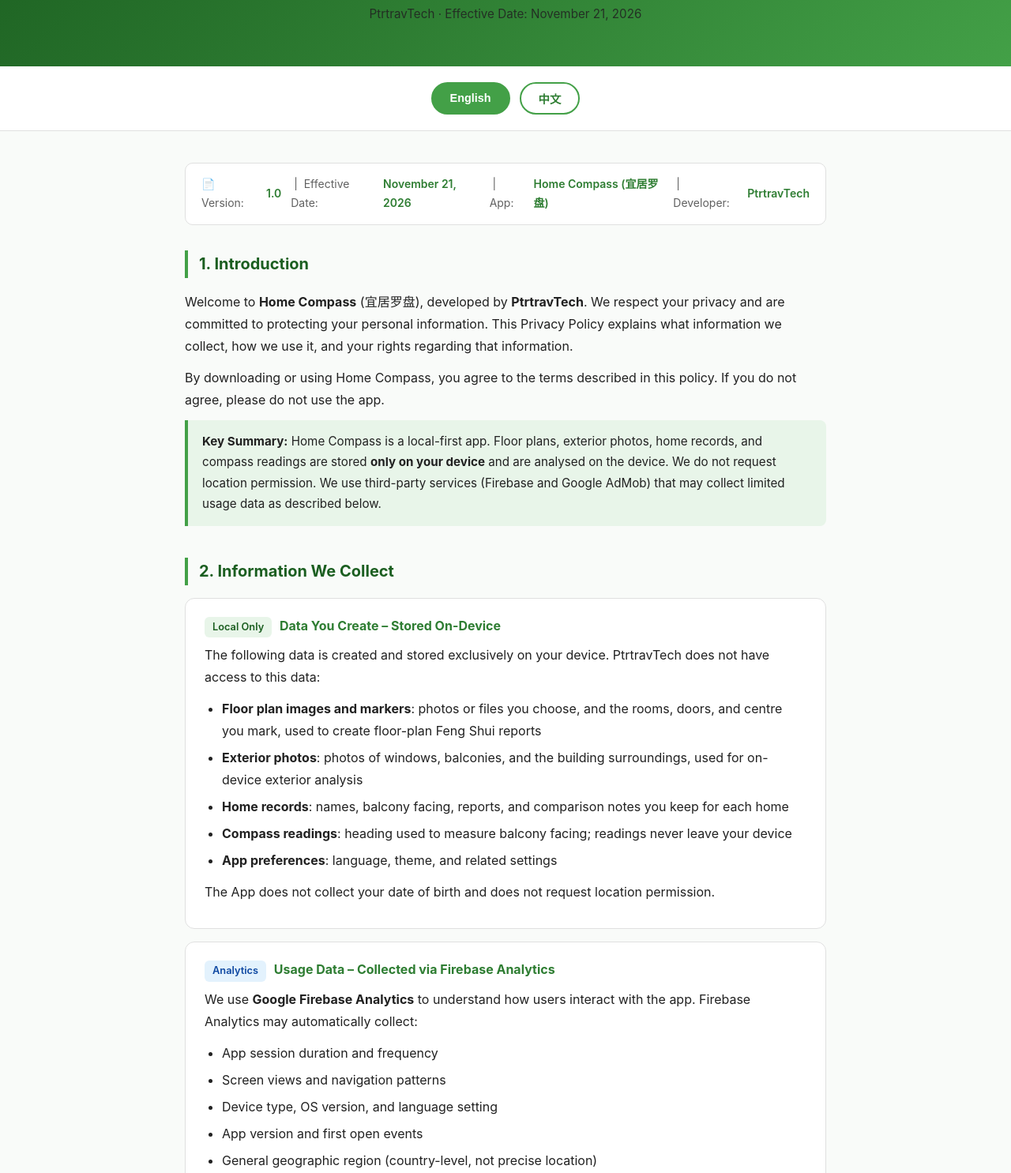
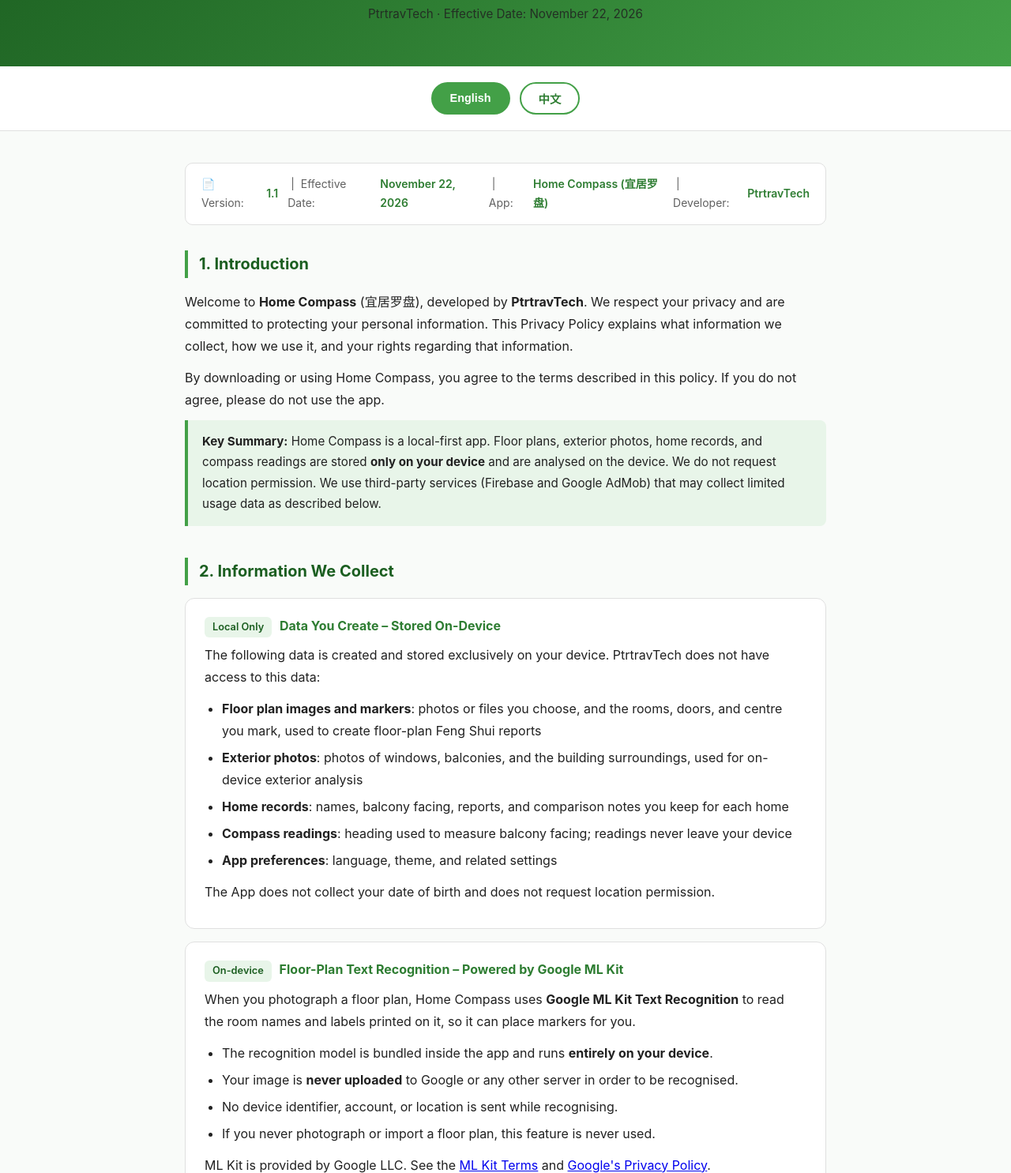
Before and after one commit to mikelhm/ptrtravtech.github.io, a plain HTML site: page home-compass/index.html in a window 1280 px wide. Shown: the part 195-1680 px from the top of the page at 79% size. Drawn offline with Linux system fonts and the light colour scheme.

Commit message:
Disclose Google ML Kit text recognition in the Home Compass policy
ML Kit runs the bundled on-device model: no image leaves the device and
no device identifier is sent. Added to both language versions as its own
card plus rows in the third-party table (ML Kit, ARCore). Bumped to 1.1.

Co-authored-by: Cursor <cursoragent@cursor.com>

```diff
--- a/home-compass/index.html
+++ b/home-compass/index.html
@@ -175,7 +175,7 @@
 <header>
   <div class="app-icon">🧭</div>
   <h1>Home Compass – Privacy Policy</h1>
-  <p>PtrtravTech · Effective Date: November 21, 2026</p>
+  <p>PtrtravTech · Effective Date: November 22, 2026</p>
 </header>
 
 <div class="lang-switch">
@@ -190,7 +190,7 @@
   <div class="container">
 
     <div class="version-bar">
-      📄 Version: <span>1.0</span> &nbsp;|&nbsp; Effective Date: <span>November 21, 2026</span> &nbsp;|&nbsp; App: <span>Home Compass (宜居罗盘)</span> &nbsp;|&nbsp; Developer: <span>PtrtravTech</span>
+      📄 Version: <span>1.1</span> &nbsp;|&nbsp; Effective Date: <span>November 22, 2026</span> &nbsp;|&nbsp; App: <span>Home Compass (宜居罗盘)</span> &nbsp;|&nbsp; Developer: <span>PtrtravTech</span>
     </div>
 
     <section>
@@ -216,6 +216,18 @@
           <li><strong>App preferences</strong>: language, theme, and related settings</li>
         </ul>
         <p>The App does not collect your date of birth and does not request location permission.</p>
+      </div>
+
+      <div class="card">
+        <h3><span class="tag">On-device</span> Floor-Plan Text Recognition – Powered by Google ML Kit</h3>
+        <p>When you photograph a floor plan, Home Compass uses <strong>Google ML Kit Text Recognition</strong> to read the room names and labels printed on it, so it can place markers for you.</p>
+        <ul>
+          <li>The recognition model is bundled inside the app and runs <strong>entirely on your device</strong>.</li>
+          <li>Your image is <strong>never uploaded</strong> to Google or any other server in order to be recognised.</li>
+          <li>No device identifier, account, or location is sent while recognising.</li>
+          <li>If you never photograph or import a floor plan, this feature is never used.</li>
+        </ul>
+        <p>ML Kit is provided by Google LLC. See the <a href="https://developers.google.com/ml-kit/terms" target="_blank">ML Kit Terms</a> and <a href="https://policies.google.com/privacy" target="_blank">Google's Privacy Policy</a>.</p>
       </div>
 
       <div class="card">
@@ -287,6 +299,8 @@
         <tr><td>Firebase Analytics</td><td>Google LLC</td><td><a href="https://firebase.google.com/support/privacy" target="_blank">firebase.google.com/support/privacy</a></td></tr>
         <tr><td>Firebase Crashlytics</td><td>Google LLC</td><td><a href="https://firebase.google.com/support/privacy" target="_blank">firebase.google.com/support/privacy</a></td></tr>
         <tr><td>Google AdMob</td><td>Google LLC</td><td><a href="https://policies.google.com/privacy" target="_blank">policies.google.com/privacy</a></td></tr>
+        <tr><td>ML Kit Text Recognition (on-device)</td><td>Google LLC</td><td><a href="https://developers.google.com/ml-kit/terms" target="_blank">developers.google.com/ml-kit/terms</a></td></tr>
+        <tr><td>ARCore</td><td>Google LLC</td><td><a href="https://policies.google.com/privacy" target="_blank">policies.google.com/privacy</a></td></tr>
         <tr><td>Google Fonts</td><td>Google LLC</td><td><a href="https://policies.google.com/privacy" target="_blank">policies.google.com/privacy</a></td></tr>
         <tr><td>System sharing</td><td>Your device</td><td>Handled by the operating system when you choose to share a report</td></tr>
       </table>
@@ -366,7 +380,7 @@
   <div class="container">
 
     <div class="version-bar">
-      📄 版本：<span>1.0</span> &nbsp;|&nbsp; 生效日期：<span>2026年11月21日</span> &nbsp;|&nbsp; 应用：<span>宜居罗盘（Home Compass）</span> &nbsp;|&nbsp; 开发者：<span>PtrtravTech</span>
+      📄 版本：<span>1.1</span> &nbsp;|&nbsp; 生效日期：<span>2026年11月22日</span> &nbsp;|&nbsp; 应用：<span>宜居罗盘（Home Compass）</span> &nbsp;|&nbsp; 开发者：<span>PtrtravTech</span>
     </div>
 
     <section>
@@ -392,6 +406,18 @@
           <li><strong>应用偏好设置</strong>：语言、主题及相关设置</li>
         </ul>
         <p>本应用不收集出生日期，也不申请位置权限。</p>
+      </div>
+
+      <div class="card">
+        <h3><span class="tag">端侧处理</span> 户型图文字识别 — 由 Google ML Kit 提供</h3>
+        <p>拍摄户型图时，宜居罗盘使用 <strong>Google ML Kit 文字识别</strong> 读取图上印制的房间名称和标注，以便自动为房间打点。</p>
+        <ul>
+          <li>识别模型随应用一起打包，<strong>完全在您的设备上运行</strong>。</li>
+          <li>图片<strong>不会为了识别而上传</strong>到 Google 或任何其他服务器。</li>
+          <li>识别过程中不发送设备标识符、账号或位置信息。</li>
+          <li>如果您从不拍摄或导入户型图，该能力不会被使用。</li>
+        </ul>
+        <p>ML Kit 由 Google LLC 提供。详见 <a href="https://developers.google.com/ml-kit/terms" target="_blank">ML Kit 服务条款</a>与 <a href="https://policies.google.com/privacy" target="_blank">Google 隐私政策</a>。</p>
       </div>
 
       <div class="card">
@@ -463,6 +489,8 @@
         <tr><td>Firebase Analytics（分析）</td><td>Google LLC</td><td><a href="https://firebase.google.com/support/privacy" target="_blank">firebase.google.com/support/privacy</a></td></tr>
         <tr><td>Firebase Crashlytics（崩溃报告）</td><td>Google LLC</td><td><a href="https://firebase.google.com/support/privacy" target="_blank">firebase.google.com/support/privacy</a></td></tr>
         <tr><td>Google AdMob（广告）</td><td>Google LLC</td><td><a href="https://policies.google.com/privacy" target="_blank">policies.google.com/privacy</a></td></tr>
+        <tr><td>ML Kit 文字识别（端侧）</td><td>Google LLC</td><td><a href="https://developers.google.com/ml-kit/terms" target="_blank">developers.google.com/ml-kit/terms</a></td></tr>
+        <tr><td>ARCore</td><td>Google LLC</td><td><a href="https://policies.google.com/privacy" target="_blank">policies.google.com/privacy</a></td></tr>
         <tr><td>Google Fonts</td><td>Google LLC</td><td><a href="https://policies.google.com/privacy" target="_blank">policies.google.com/privacy</a></td></tr>
         <tr><td>系统分享</td><td>您的设备</td><td>仅在您选择分享报告时由系统处理</td></tr>
       </table>
```
